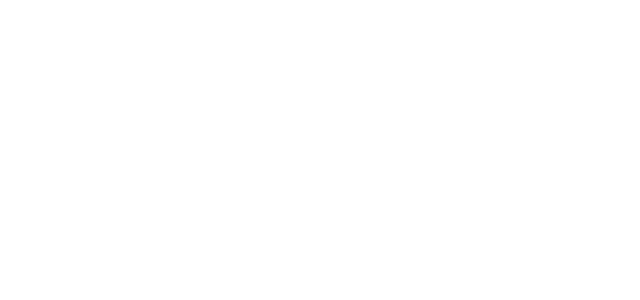
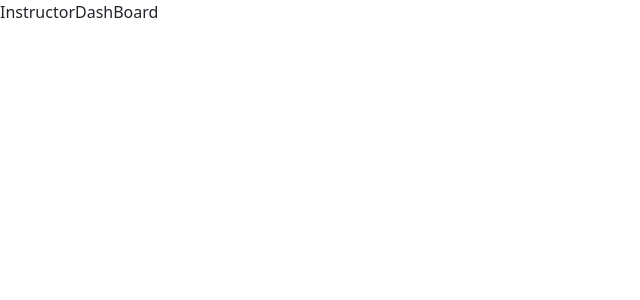
Before and after one commit to priyatham-k/University_Enrollment_Frontend, a React (Create React App) app: page /InstructorDashBoard in a window 1280 px wide. Before the commit this address had no page. Shown: the top 300 px of the page, without its empty margins (0-640 px from the left). Built offline with nearby package versions, Linux system fonts and the light colour scheme.

Commit message:
pages added

```diff
--- a/src/App.js
+++ b/src/App.js
@@ -6,7 +6,9 @@ import 'bootstrap/dist/js/bootstrap.bundle.min.js';
 // Lazy load components
 const Login = lazy(() => import("./components/Login"));
 const Register = lazy(() => import("./components/Register"));
-const Dashboard = lazy(() => import("./components/Dashboard"));
+const StudentApplication = lazy(() => import("./components/StudentApplication"));
+const InstructorDashBoard = lazy(() => import("./components/InstructorDashBoard"));
+const AdminDashBoard = lazy(() => import("./components/AdminDashBoard"));
 function App() {
   return (
     <div className="appStyle">
@@ -16,7 +18,9 @@ function App() {
           <Routes>
             <Route path="/" element={<Login />} />
             <Route path="/Register" element={<Register />} />
-            <Route path="/Dashboard" element={<Dashboard />} />
+            <Route path="/StudentApplication" element={<StudentApplication />} />
+            <Route path="/InstructorDashBoard" element={<InstructorDashBoard />} />
+            <Route path="/AdminDashBoard" element={<AdminDashBoard />} />
           </Routes>
         </Suspense>
       </Router>
--- /dev/null
+++ b/src/components/AdminDashBoard.js
@@ -0,0 +1,9 @@
+import React from 'react'
+
+function AdminDashBoard() {
+  return (
+    <div>AdminDashBoard</div>
+  )
+}
+
+export default AdminDashBoard
--- /dev/null
+++ b/src/components/InstructorDashBoard.js
@@ -0,0 +1,9 @@
+import React from 'react'
+
+function InstructorDashBoard() {
+  return (
+    <div>InstructorDashBoard</div>
+  )
+}
+
+export default InstructorDashBoard
--- a/src/components/Login.js
+++ b/src/components/Login.js
@@ -21,7 +21,7 @@ function Login() {
       });
       if (response.data.message === "Login successful") {
         // Redirect to Dashboard upon successful login
-        navigate("/Dashboard");
+        navigate("/StudentApplication");
       } else {
         setError(response.data.message);
       }
```
Also changed, not shown: src/components/StudentApplication.js (renamed from src/components/Dashboard.js).
